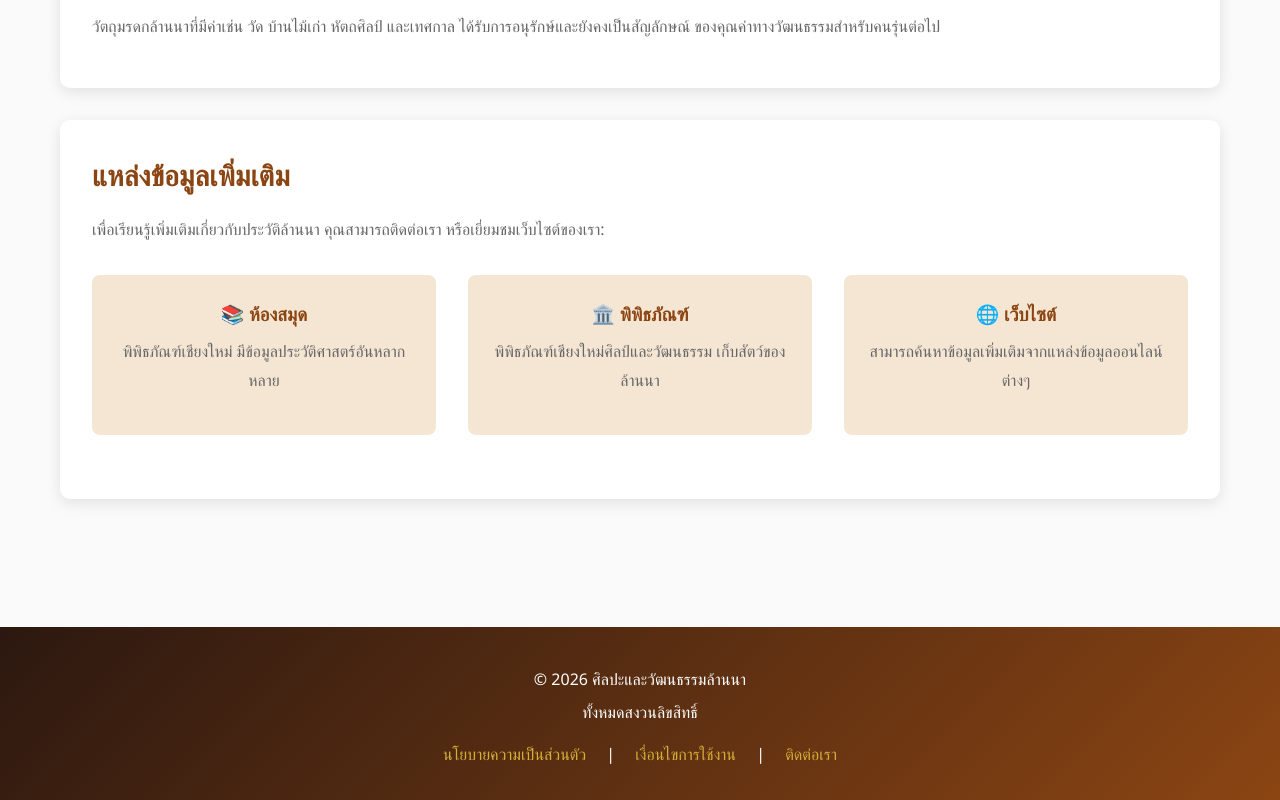
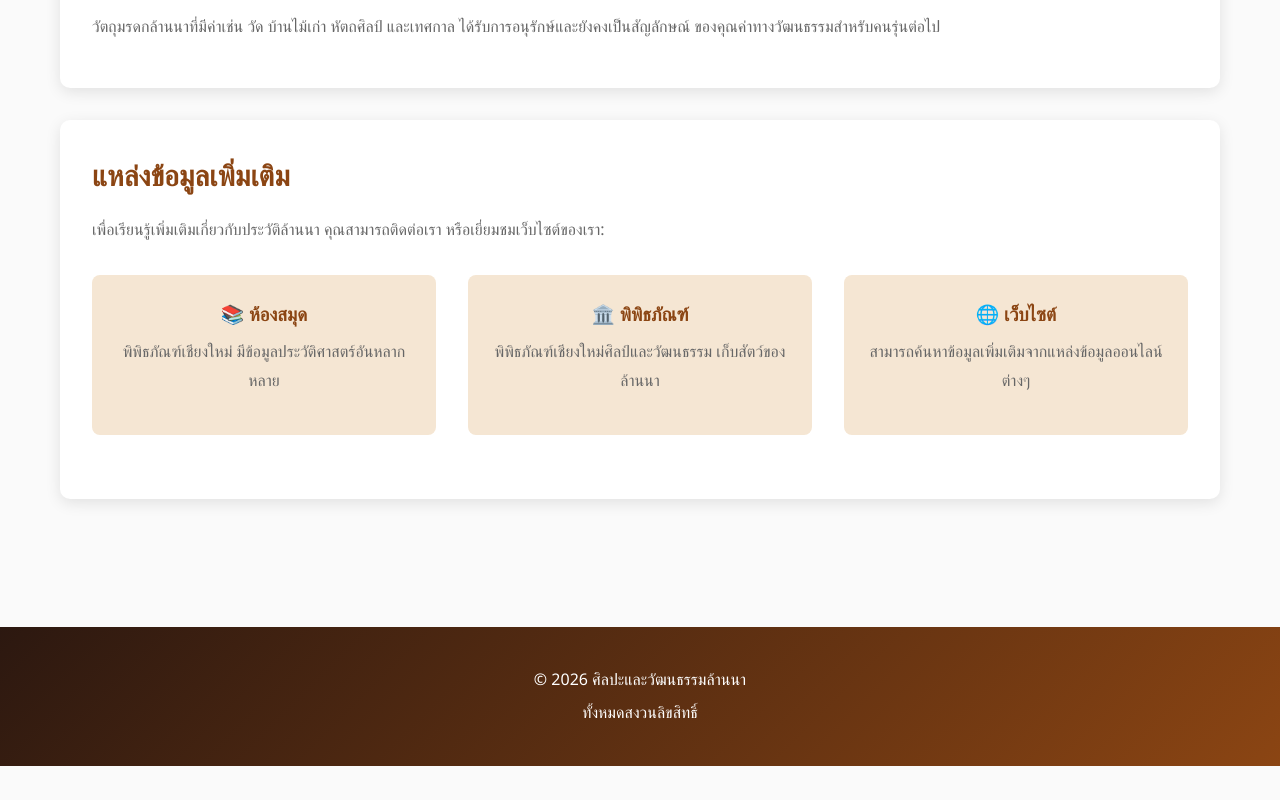
Before and after one commit to 67143121-coder/oa, a plain HTML site: page history.html in a window 1280 px wide. Shown: the part 1512-2312 px from the top of the page. After the commit the page ends 2278 px from the top, so only its background shows below. Drawn offline with Linux system fonts and the light colour scheme.

Commit message:
Update history.html

```diff
--- a/history.html
+++ b/history.html
@@ -135,11 +135,7 @@
         <div class="container">
             <p>&copy; 2026 ศิลปะและวัฒนธรรมล้านนา</p>
             <p>ทั้งหมดสงวนลิขสิทธิ์</p>
-            <div class="footer-links">
-                <a href="#">นโยบายความเป็นส่วนตัว</a> |
-                <a href="#">เงื่อนไขการใช้งาน</a> |
-                <a href="#">ติดต่อเรา</a>
-            </div>
+
         </div>
     </footer>
 
```
